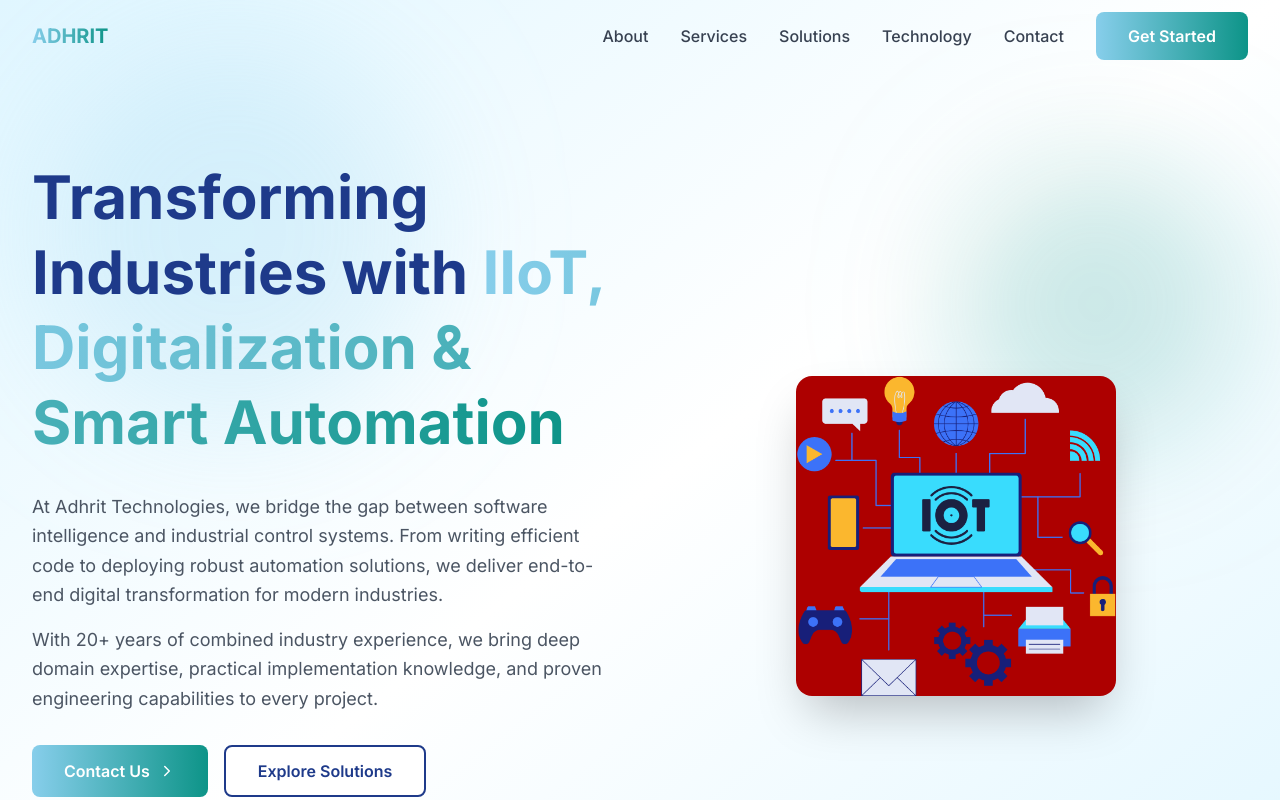
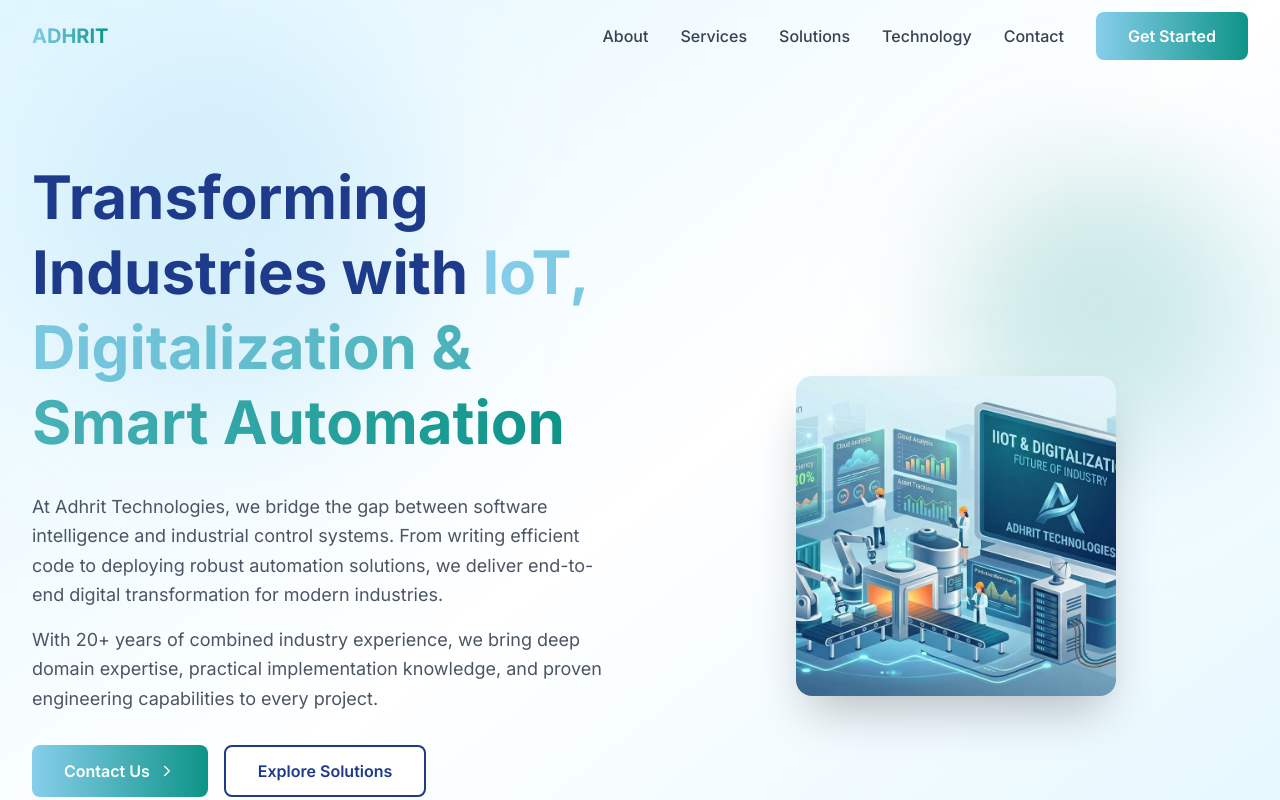
Before and after one commit to priyanshurajverma/Adhrit, a Next.js app in the folder frontend/: page / in a window 1280 px wide. Shown: the top 800 px of the page. Built offline with nearby package versions, Linux system fonts and the light colour scheme.

Commit message:
Updated UI and fixed login bug

```diff
--- a/frontend/components/sections/Hero.tsx
+++ b/frontend/components/sections/Hero.tsx
@@ -22,7 +22,7 @@
           <h1 className="leading-tight text-deep-blue">
             Transforming Industries with{' '}
             <span className="bg-gradient-to-r from-sky-primary to-teal-accent bg-clip-text text-transparent">
-              IIoT, Digitalization & Smart Automation
+              IoT, Digitalization & Smart Automation
             </span>
           </h1>
 
@@ -97,7 +97,7 @@
             whileHover={{ scale: 1.05, rotate: 5 }}
           >
             <Image
-              src="/Image 1.png"
+              src="/Image2.jpeg"
               alt="Manufacturing Solution"
               fill
               className="object-cover"
```
Also changed, not shown: frontend/public/Image2.jpeg (added).
